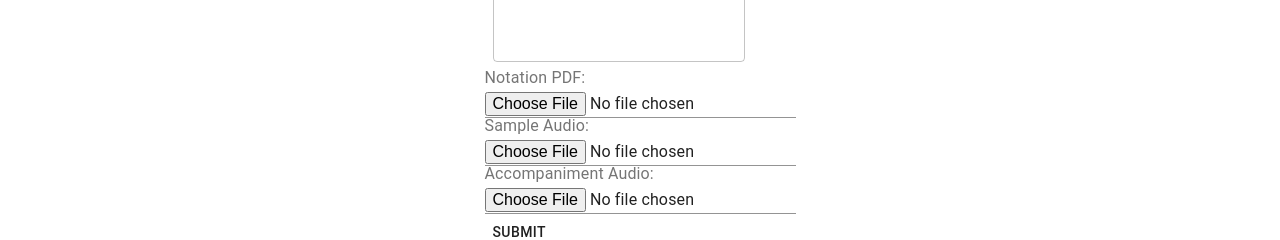
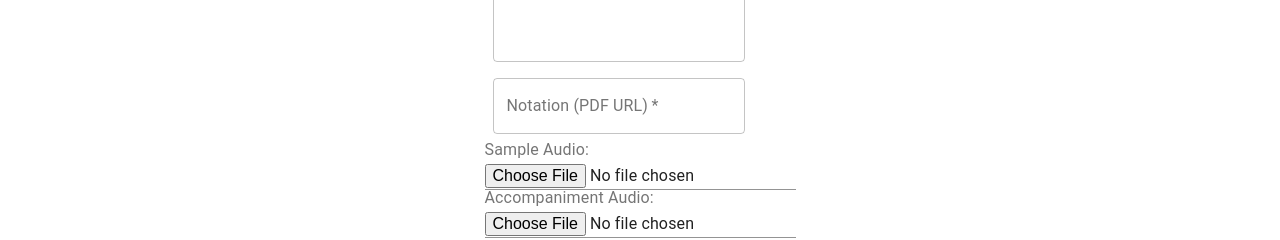
Before and after one commit to laurenyz/teleband-frontend, a React (Create React App) app: page /admin-panel in a window 1280 px wide. Shown: the part 425-665 px from the top of the page. Built offline with nearby package versions, Linux system fonts and the light colour scheme; no server answers.

Commit message:
updated new form to include notation url textfield. On click of notation button, pdf opens in new tab

```diff
--- a/package.json
+++ b/package.json
@@ -12,7 +12,7 @@
     "react": "^16.13.1",
     "react-audio-player": "^0.13.0",
     "react-dom": "^16.13.1",
-    "react-hook-form": "^6.3.1",
+    "react-hook-form": "^6.8.3",
     "react-router-dom": "^5.2.0",
     "react-scripts": "^3.4.3",
     "react-voice-recorder": "^2.0.1"
--- a/src/components/NewAssignmentForm.jsx
+++ b/src/components/NewAssignmentForm.jsx
@@ -12,10 +12,11 @@ const useStyles = makeStyles((theme) => ({
   },
 }));
 
-function NewAssignmentForm({assignments, setAssignments}) {
+function NewAssignmentForm({assignments, setAssignments, formType}) {
   const classes = useStyles();
   const [title, setTitle] = React.useState("");
   const [instructions, setInstructions] = React.useState("");
+  const [notation_url, setNotationUrl] = React.useState("");
 
   const handleSubmit = (e) => {
     e.preventDefault()
@@ -23,10 +24,10 @@ function NewAssignmentForm({assignments, setAssignments}) {
       fetch(`${FetchURL}assignments`, {
           method: "POST",
           headers: {
-              'Content-Type': "application/json",
+              "Content-type": "application/json",
               "Accept": "application/json"
           },
-          body: JSON.stringify({title, instructions})
+          body: JSON.stringify({title, instructions, notation_url, formType})
         }).then(resp=>resp.json())
         .then(newAssignment => {
           setTitle("")
@@ -70,8 +71,18 @@ function NewAssignmentForm({assignments, setAssignments}) {
       />
       </div>
       <div>
-        <InputLabel htmlFor="assignment-notation">Notation PDF:</InputLabel>
-        <Input id="assignment-notation" type="file" accept="application/pdf" name="assignment-notation"></Input>
+      <TextField
+        variant="outlined"
+        margin="normal"
+        required
+        fullWidth
+        name="notation_url"
+        label="Notation (PDF URL)"
+        type="text"
+        id="notation_url"
+        value={notation_url}
+        onChange = {(e) => setNotationUrl(e.target.value)}
+      />
       </div>
       <div>
         <InputLabel htmlFor="assignment-sample-audio">Sample Audio:</InputLabel>
--- a/src/components/StudentAssignment.jsx
+++ b/src/components/StudentAssignment.jsx
@@ -7,15 +7,16 @@ import StopIcon from '@material-ui/icons/Stop';
 import { FetchURL } from '../env/url'
 import { FilledInput } from '@material-ui/core'
 import ReactAudioPlayer from 'react-audio-player';
+// import { Document, Page, pdfjs } from 'react-pdf';
+// pdfjs.GlobalWorkerOptions.workerSrc = `//cdnjs.cloudflare.com/ajax/libs/pdf.js/${pdfjs.version}/pdf.worker.js`;
 
 function StudentAssignment(props) {
-
     const [assignment, setAssignment] = useState({})
-
     const [active, activeSet] = useState(false)
     const [mediaRecorder, mediaRecorderSet] = useState(null)
     const [audioBlob, audioBlobSet] = useState(null)
     const [audioUrl, audioUrlSet] = useState(null)
+
 
     useEffect(() => {
         fetch(`${FetchURL}assignments/${props.match.params.id}`)
@@ -28,7 +29,7 @@ function StudentAssignment(props) {
             .then(stream => {
                 mediaRecorderSet(new MediaRecorder(stream, { type: 'audio/wav' }))
             }
-            )
+        )
     }
 
     let startRecording = () => {
@@ -119,7 +120,7 @@ function StudentAssignment(props) {
                     <Button>Click Here for Sample Audio</Button>
                 </Grid>
                 <Grid item>
-                    <Button>Click Here for Notation</Button>
+                    <Button onClick={()=>window.open(assignment.notation_url)}>Click Here for Notation</Button>
                 </Grid>
             </Grid>
             <div>
--- a/src/containers/NewAssignmentContainer.jsx
+++ b/src/containers/NewAssignmentContainer.jsx
@@ -8,7 +8,7 @@ function NewAssignmentContainer({assignments, setAssignments}){
     const displayForm = () => {
     switch(formType){
         case 'audio':
-            return <NewAssignmentForm assignments={assignments} setAssignments={setAssignments}/>
+            return <NewAssignmentForm formType={formType} assignments={assignments} setAssignments={setAssignments}/>
         case 'response':
             return "response"
         case 'creative':
```
Also changed, not shown: 1 other file (tests, documents, lock files or other folders).
